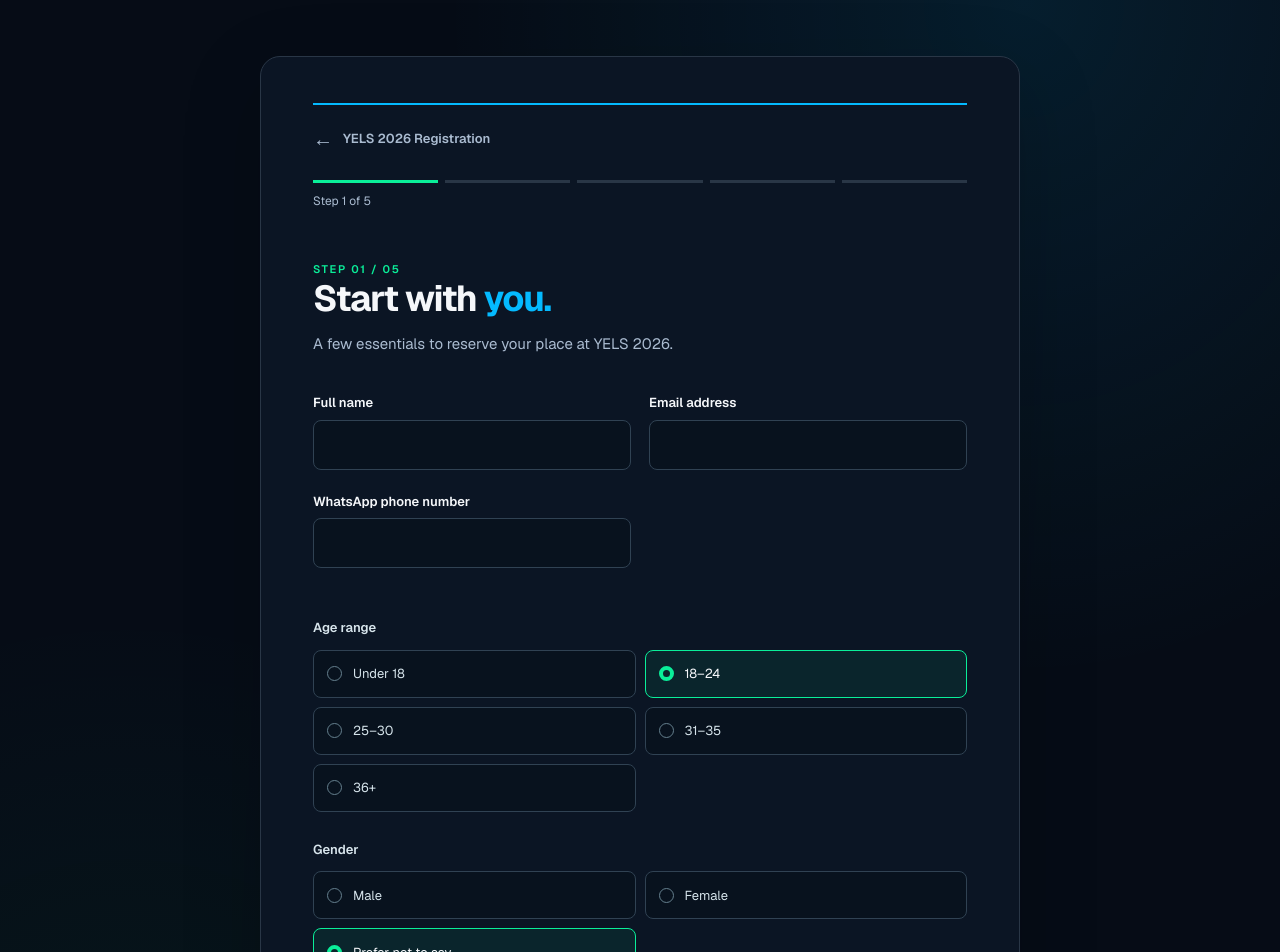
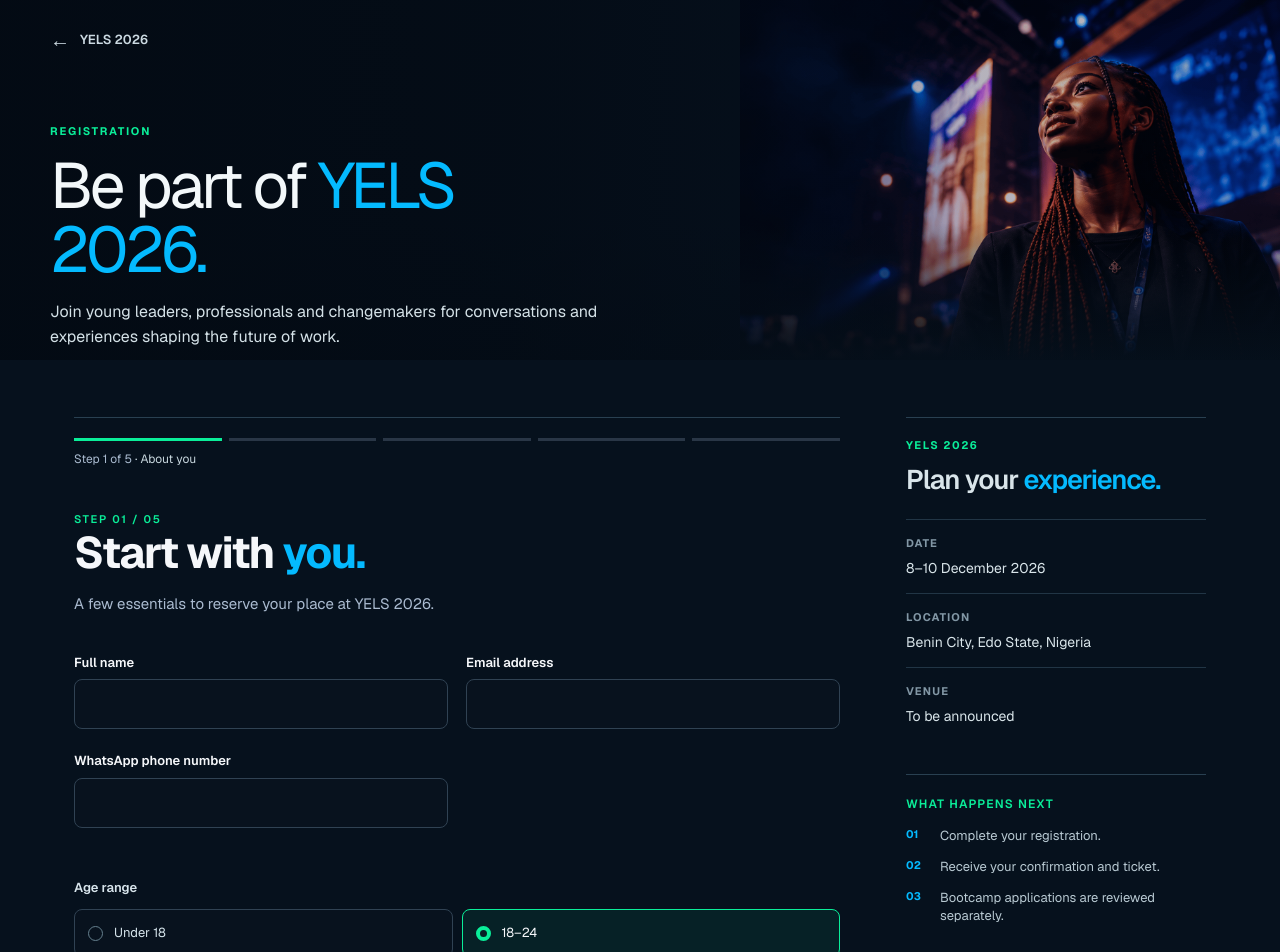
Before and after one commit to thebeninwebdev/yels26, a Next.js app: page /register in a window 1280 px wide. Shown: the top 952 px of the page. Built offline with nearby package versions, Linux system fonts and the light colour scheme.

Commit message:
Redesign registration page hero

```diff
--- a/app/components/page-frame.tsx
+++ b/app/components/page-frame.tsx
@@ -1,6 +1,7 @@
 "use client";
 import { AnimatePresence, motion } from "framer-motion";
 import Image from "next/image";
+import Link from "next/link";
 import { usePathname } from "next/navigation";
 import {
   useCallback,
@@ -106,8 +107,8 @@ export function PageFrame({ children }: { children: ReactNode }) {
     <div className="page-frame" data-menu-open={open}>
       <header className="site-header" inert={open}>
         <div className="container nav-inner">
-          <a
-            href="#top"
+          <Link
+            href="/"
             className="brand-link"
             aria-label="YELS 2026 — home"
           >
@@ -119,7 +120,7 @@ export function PageFrame({ children }: { children: ReactNode }) {
               height={60}
               priority
             />
-          </a>
+          </Link>
           <nav className="desktop-nav" aria-label="Main navigation">
             {navigation.map((item) => (
               <a key={item.href} href={item.href.startsWith("/") ? item.href : pathname === "/" ? item.href : `/${item.href}`}>
@@ -159,6 +160,7 @@ export function PageFrame({ children }: { children: ReactNode }) {
             transition={{ duration: reduced ? 0 : 0.5, ease }}
           >
             <div className="panel-heading">
+              <Link href="/" className="brand-link" aria-label="YELS 2026 — home">
                 <Image
                   className="header-logo"
                   src="/images/logo.png"
@@ -166,6 +168,7 @@ export function PageFrame({ children }: { children: ReactNode }) {
                   width={150}
                   height={60}
                 />
+              </Link>
               <button
                 className="panel-close"
                 aria-label="Close navigation"
--- a/app/register/page.tsx
+++ b/app/register/page.tsx
@@ -1,3 +1,6 @@
+import Image from "next/image";
+import Link from "next/link";
+import { event } from "../event";
 import { RegistrationForm } from "./registration-form";
 import "./registration.css";
 
@@ -9,8 +12,50 @@ export const metadata = {
 export default function RegisterPage() {
   return (
     <main id="main" className="registration-page" tabIndex={-1}>
+      <section className="registration-hero" aria-labelledby="registration-page-title">
+        <Image
+          src="/images/yels-hero.png"
+          alt="YELS participant at a summit event"
+          width={1536}
+          height={1024}
+          priority
+          sizes="100vw"
+        />
+        <div className="registration-hero-overlay" />
+        <div className="registration-hero-content">
+          <Link href="/" className="registration-home">
+            <span aria-hidden="true">←</span> YELS 2026
+          </Link>
+          <p className="eyebrow">REGISTRATION</p>
+          <h1 id="registration-page-title">Be part of <em>YELS 2026.</em></h1>
+          <p>Join young leaders, professionals and changemakers for conversations and experiences shaping the future of work.</p>
+          <dl className="registration-hero-details">
+            <div><dt>Date</dt><dd>{event.dateLabel}</dd></div>
+            <div><dt>Location</dt><dd>{event.location}</dd></div>
+          </dl>
+        </div>
+      </section>
       <div className="registration-shell">
-        <RegistrationForm />
+        <div className="registration-content">
+          <aside className="registration-details" aria-label="YELS 2026 event information">
+            <p className="eyebrow">YELS 2026</p>
+            <h2>Plan your <em>experience.</em></h2>
+            <dl>
+              <div><dt>Date</dt><dd>{event.dateLabel}</dd></div>
+              <div><dt>Location</dt><dd>{event.location}</dd></div>
+              <div><dt>Venue</dt><dd>{event.venue}</dd></div>
+            </dl>
+            <div className="registration-next">
+              <h3>What happens next</h3>
+              <ol>
+                <li>Complete your registration.</li>
+                <li>Receive your confirmation and ticket.</li>
+                <li>Bootcamp applications are reviewed separately.</li>
+              </ol>
+            </div>
+          </aside>
+          <RegistrationForm />
+        </div>
       </div>
     </main>
   );
```
Also changed, not shown: app/register/registration.css. Lines whose indentation alone changed are shown as unchanged.
